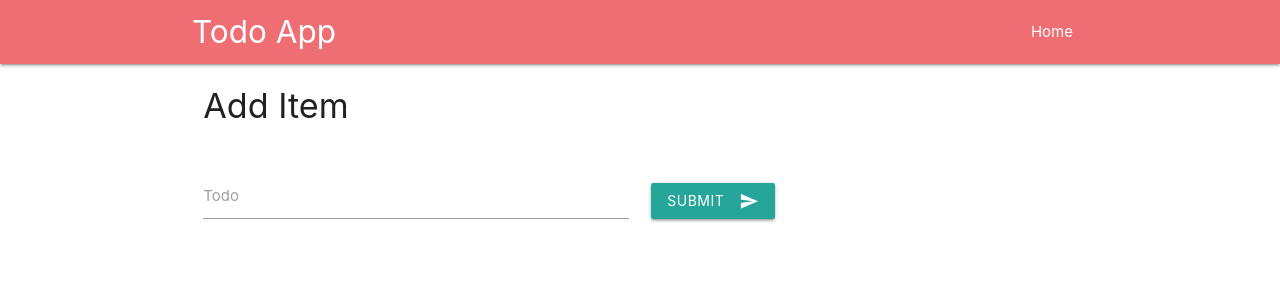
After one commit to jansaidashaik1995/django_todo, a Django app: template templates/todo_app/todos.html in a window 1280 px wide. The commit adds this page. Shown: the top 300 px of the page. Run offline with Django 3.2, Linux system fonts and the light colour scheme; the template is opened without the code that fills it, so the values that code supplies are empty.

Commit message:
restored to just todo

```diff
--- a/templates/base.html
+++ b/templates/base.html
@@ -18,9 +18,7 @@
         <div class="container nav-wrapper">
           <a href="{% url 'todo_app:index' %}" class="brand-logo">Todo App</a>
           <ul id="nav-mobile" class="right hide-on-med-and-down">
-            <!-- <li><a href="{% url 'todo_app:index' %}">Home</a></li> -->
-            <li><a href="{% url 'todo_app:register' %}">Register</a></li>
-            <li><a href="{% url 'admin:index' %}">Admin</a></li>
+            <li><a href="{% url 'todo_app:index' %}">Home</a></li>
           </ul>
         </div>
     </nav>
--- /dev/null
+++ b/templates/todo_app/todos.html
@@ -0,0 +1,40 @@
+{% extends 'base.html' %}
+
+{% block content %}
+    <div class="row">
+        <div class="col">
+            <h4>Add Item</h4>
+        </div>
+    </div>
+    <div class="row">
+        <form action="add_todo/" method="POST">
+        {% csrf_token %}
+          <div class="row">
+            <div class="input-field col s6">
+              <input id="todo" name="todo" type="text" class="validate" required>
+              <label for="todo">Todo</label>
+            </div>
+            <div class="col s2 margin-top">
+                <button class="btn waves-effect waves-light" type="submit" name="action">Submit
+                    <i class="material-icons right">send</i>
+                </button>
+            </div>
+          </div>
+        </form>
+      </div>
+      {% if todos %}
+      <div class="row">
+        <div class="col s7">
+            <ul class="collection with-header">
+                {% for todo in todos %}
+                <li class="collection-item">
+                    <div>{{ todo.todo }}
+                        <a href="{% url 'todo_app:delete_todo' todo.id %}" class="secondary-content"><i class="material-icons">delete</i></a>
+                    </div>
+                </li>
+                {% endfor %}
+            </ul>
+        </div>
+      </div>
+      {% endif %}
+{% endblock %}
--- a/todo_app/admin.py
+++ b/todo_app/admin.py
@@ -1,4 +1,2 @@
 from django.contrib import admin
-from todo_app.models import UserProfileInfo
 # Register your models here.
-admin.site.register(UserProfileInfo)
--- a/todo_app/urls.py
+++ b/todo_app/urls.py
@@ -21,7 +21,6 @@ app_name = 'todo_app'
 
 urlpatterns = [
     path('', views.index, name='index'),
-    path('register/', views.register, name='register'),
     path('add_todo/', views.add_todo, name='add_todo'),
     path('delete_todo/<int:id>', views.delete_todo, name='delete_todo'),
 ]
```
Also changed, not shown: todo_app/forms.py (deleted, +0 -20 lines), todo_app/models.py (+0 -17 lines), todo_app/views.py (+2 -39 lines), todo_postgresql/settings.py (+2 -12 lines), db.sqlite3, media/profile_pics/js.png (deleted), media/profile_pics/js_LDVXyKZ.png (deleted), todo_app/migrations/0003_delete_userprofileinfo.py (added).
